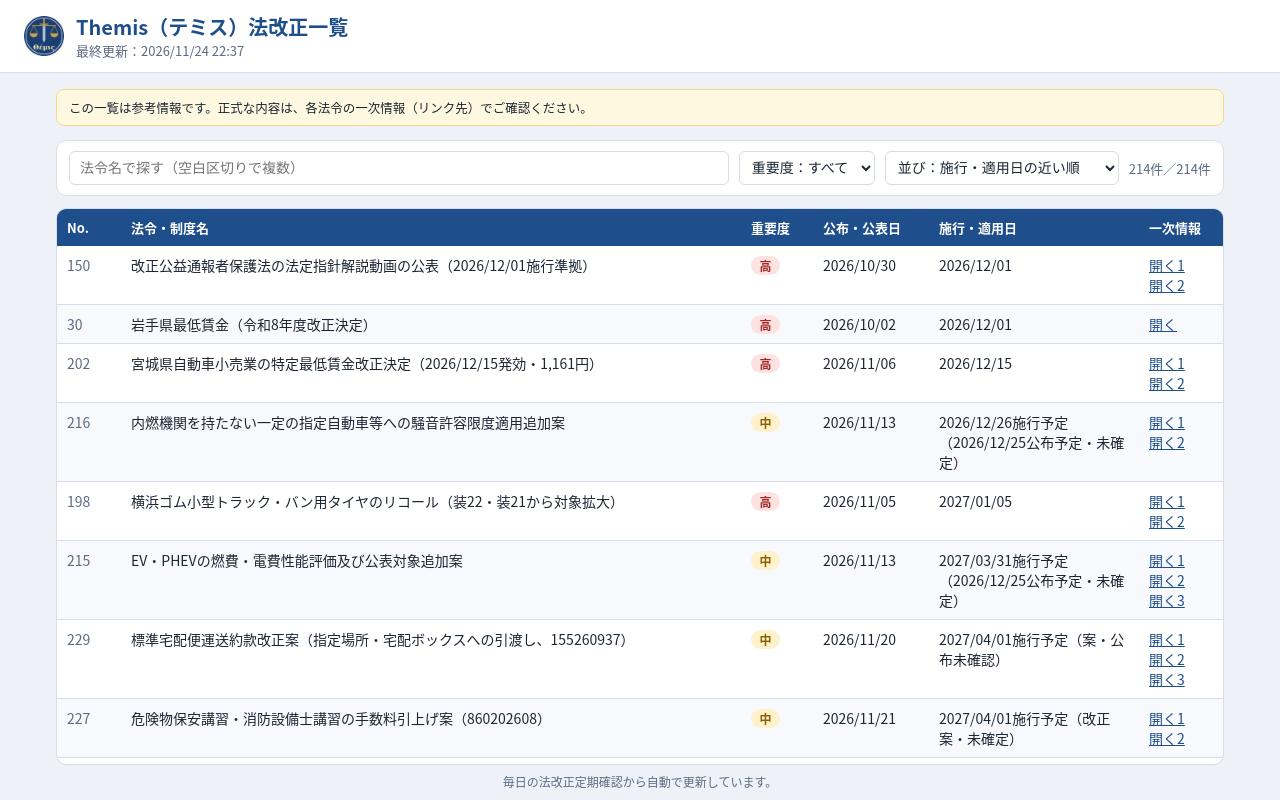
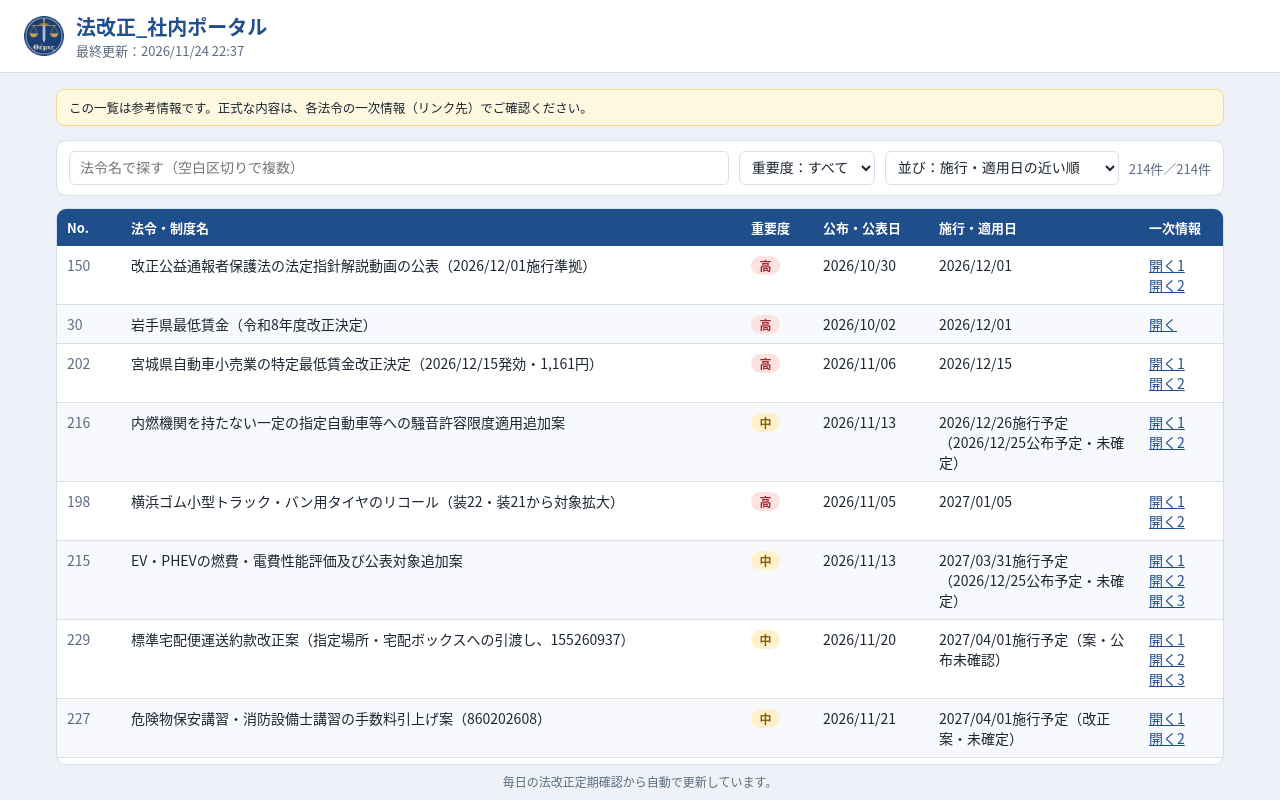
Before and after one commit to MT-HCG/themis-portal, a plain HTML site: page laws/index.html in a window 1280 px wide. Drawn offline with Linux system fonts and the light colour scheme.

Commit message:
Publish テミス from chatgpt-excel-onedrive@c9acd93

```diff
--- a/laws/index.html
+++ b/laws/index.html
@@ -7,7 +7,7 @@
 <meta name="robots" content="noindex,nofollow,noarchive">
 <meta name="referrer" content="no-referrer">
 <meta name="theme-color" content="#1f4e8c">
-<title>Themis 法改正一覧</title>
+<title>法改正_社内ポータル</title>
 <link rel="icon" type="image/png" sizes="32x32" href="../icon-32.png">
 <link rel="apple-touch-icon" href="../apple-touch-icon.png">
 <style>
@@ -71,7 +71,7 @@ footer { text-align: center; color: var(--muted); font-size: 12px; margin: 18px
 <body>
 <header>
   <img src="../icon-192.png" alt="">
-  <div><h1>Themis（テミス）法改正一覧</h1><div class="sub" id="updated">読み込み中…</div></div>
+  <div><h1>法改正_社内ポータル</h1><div class="sub" id="updated">読み込み中…</div></div>
 </header>
 <main>
   <div class="note">この一覧は参考情報です。正式な内容は、各法令の一次情報（リンク先）でご確認ください。</div>
```
